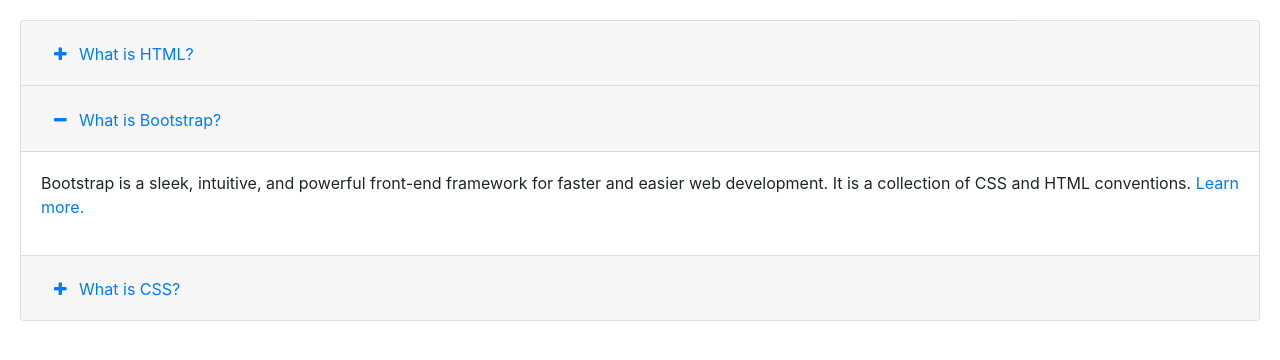
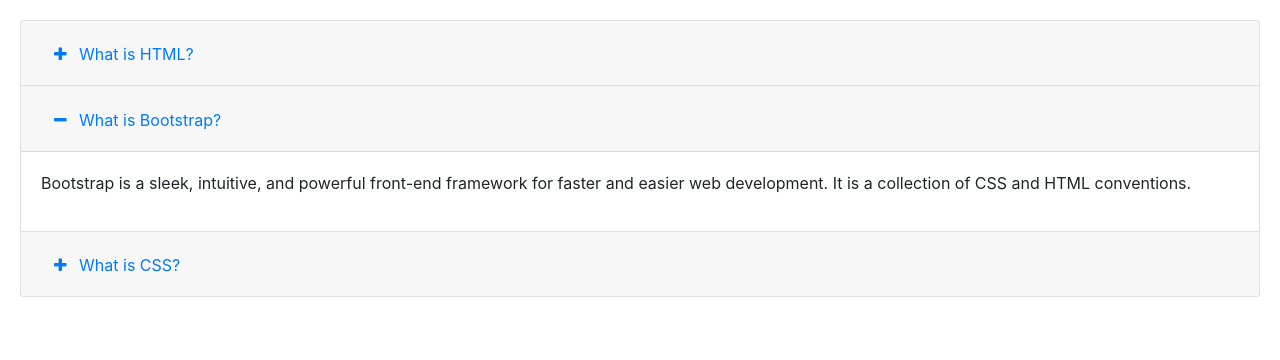
Before and after one commit to mayurimd88/bootstrap_carousel, a plain HTML site: page index.html in a window 1280 px wide. Drawn offline with nearby package versions, Linux system fonts and the light colour scheme.

Commit message:
Update index.html

```diff
--- a/index.html
+++ b/index.html
@@ -44,7 +44,7 @@
             </div>
             <div id="collapseOne" class="collapse" aria-labelledby="headingOne" data-parent="#accordionExample">
                 <div class="card-body">
-                    <p>HTML stands for HyperText Markup Language. HTML is the standard markup language for describing the structure of web pages. <a href="https://www.tutorialrepublic.com/html-tutorial/" target="_blank">Learn more.</a></p>
+                    <p>HTML stands for HyperText Markup Language. HTML is the standard markup language for describing the structure of web pages.</p>
                 </div>
             </div>
         </div>
@@ -56,7 +56,7 @@
             </div>
             <div id="collapseTwo" class="collapse show" aria-labelledby="headingTwo" data-parent="#accordionExample">
                 <div class="card-body">
-                    <p>Bootstrap is a sleek, intuitive, and powerful front-end framework for faster and easier web development. It is a collection of CSS and HTML conventions. <a href="https://www.tutorialrepublic.com/twitter-bootstrap-tutorial/" target="_blank">Learn more.</a></p>
+                    <p>Bootstrap is a sleek, intuitive, and powerful front-end framework for faster and easier web development. It is a collection of CSS and HTML conventions. </p>
                 </div>
             </div>
         </div>
@@ -68,7 +68,7 @@
             </div>
             <div id="collapseThree" class="collapse" aria-labelledby="headingThree" data-parent="#accordionExample">
                 <div class="card-body">
-                    <p>CSS stands for Cascading Style Sheet. CSS allows you to specify various style properties for a given HTML element such as colors, backgrounds, fonts etc. <a href="https://www.tutorialrepublic.com/css-tutorial/" target="_blank">Learn more.</a></p>
+                    <p>CSS stands for Cascading Style Sheet. CSS allows you to specify various style properties for a given HTML element such as colors, backgrounds, fonts etc. </p>
                 </div>
             </div>
         </div>
```
